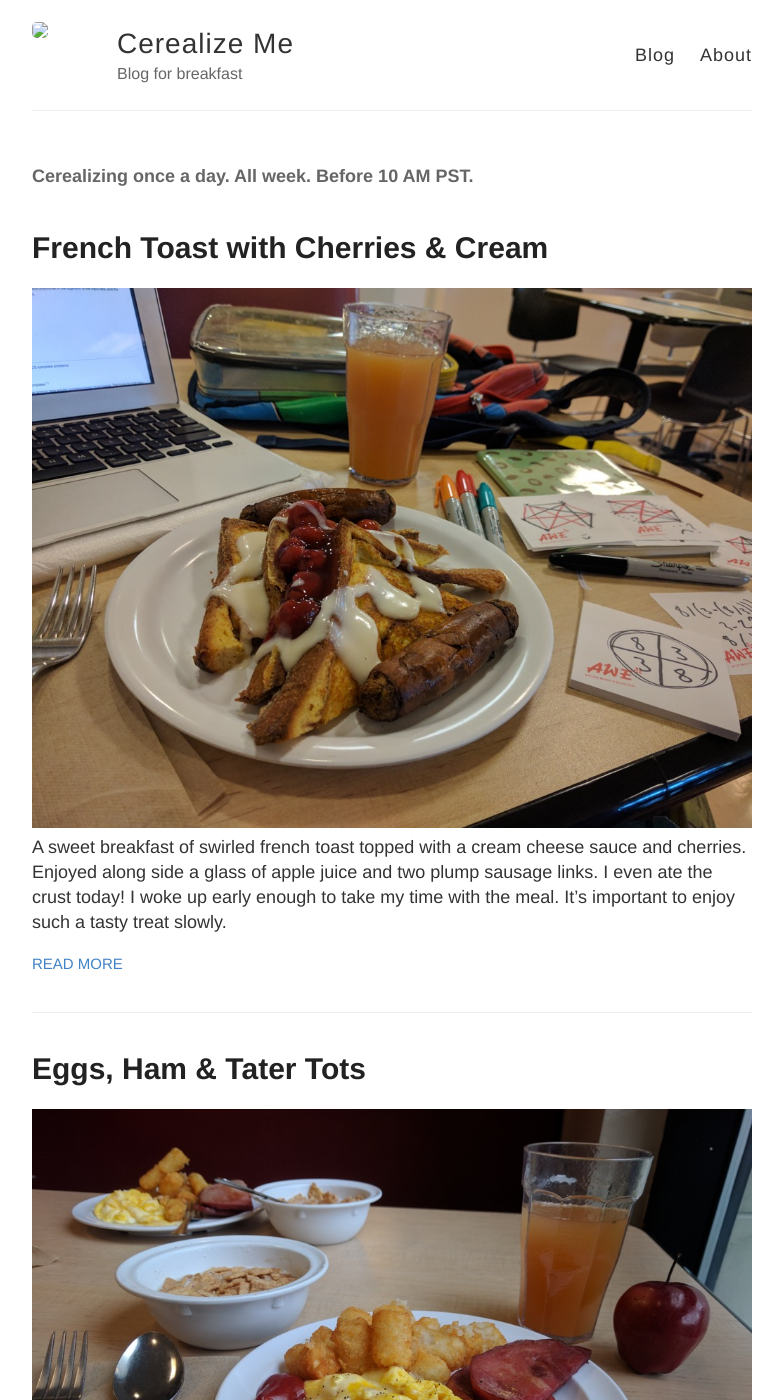
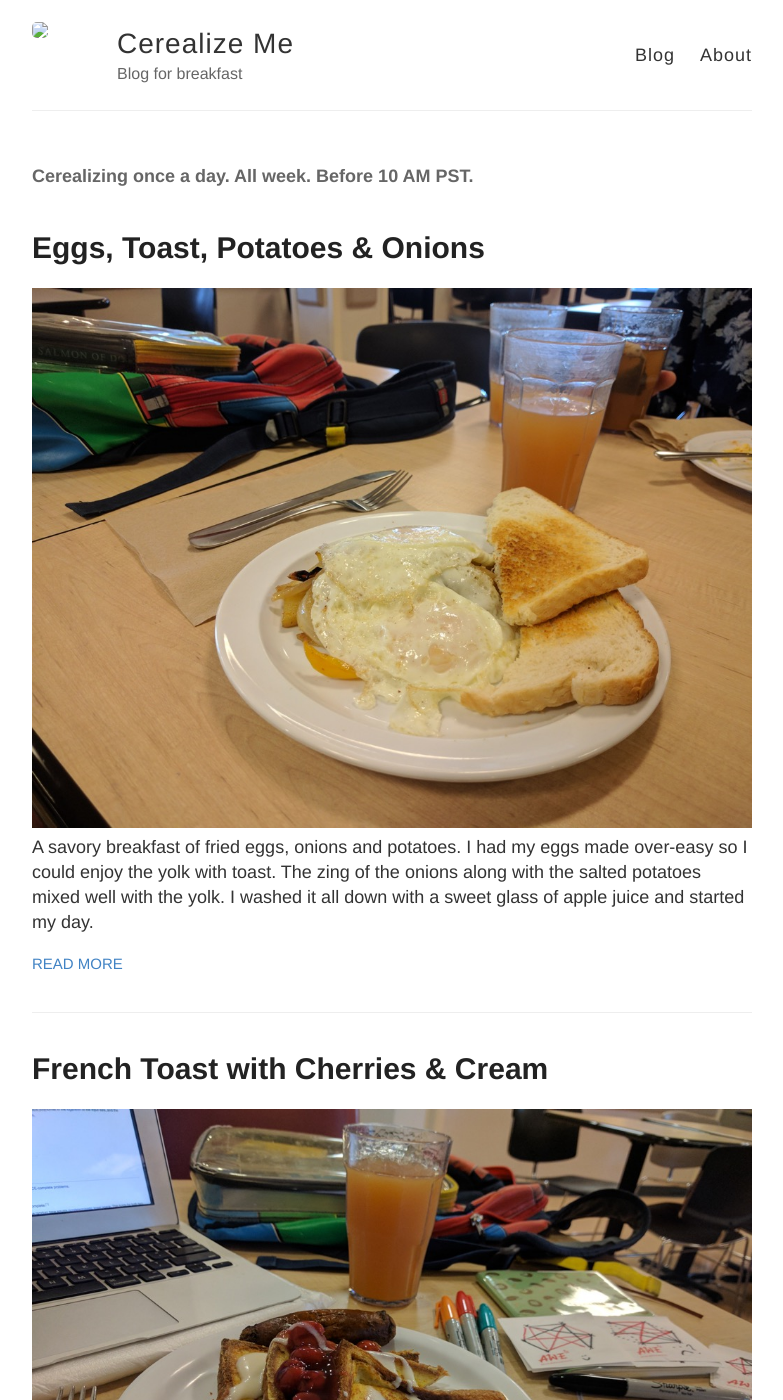
Before and after one commit to qst0/cerealize.me, a Jekyll site: the page built from index.html, in a window 1280 px wide and 1400 px high. Shown: the whole window, without its empty margins (248-1031 px from the left). Built offline with Jekyll 4.4.1, drawn with Linux system fonts in a browser that asks for light colours.

Commit message:
eggs potatoes onions and toast

```diff
--- /dev/null
+++ b/_posts/2017-6-14-13.md
@@ -0,0 +1,35 @@
+---
+layout: post
+title: Eggs, Toast, Potatoes & Onions
+date: 2017-6-14
+---
+![Eggs, Toast, Potato & Onions](http://cerealize.me/images/2017-6-14.jpg)
+A savory breakfast of fried eggs, onions and potatoes.
+I had my eggs made over-easy so I could enjoy the yolk with toast.
+The zing of the onions along with the salted potatoes mixed well with the yolk.
+I washed it all down with a sweet glass of apple juice and started my day.
+
+Today I'm thinking about OpenBSD:
+
+Have you ever used `ssh`, `stat` or `vi`? How about `whois`, `env` or `cal`?
+These essential programs and more are all open source!
+They are part of the OpenBSD project and you can take a look at the code.
+Learn more about C, learn more about a system of programs everyone uses.
+OpenSSH, one of the many many programs in the project is something I use everyday. You can checkout the project here: [openbsd.org](https://www.openbsd.org/). I suggest reading the manual pages and source for one of your favorite programs in the project. If you don't have a favorite yet find one today!
+
+The TODO list:
+* Polish the J-Gravity website
+* Teach scale creation to bocalian peers
+* Start new contract work
+* Loop event motion in Wolf3d memory game
+* Revisit the taut.tech project
+* Turn in a Hercules project
+* ~~J-Gravity link with Dispatcher -HP ~~
+
+Still many things to do. I need to polish the site with help from the team.
+I should start my contract work and get back into the b_gfx projects.
+This list lingers. Can I release myself of it's burden today?
+
+Make your day awesome and share your joy with others,
+
+-- qst0
```
Also changed, not shown: _posts/2017-6-13-12.md (+1 -1 lines), images/2017-6-14.jpg (added).
